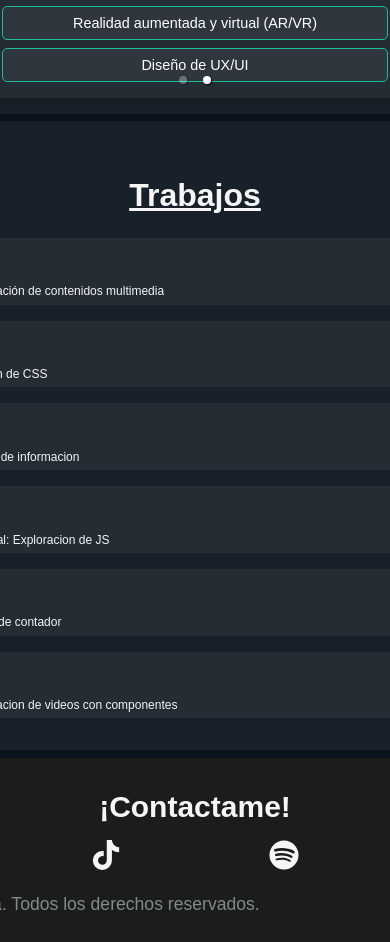
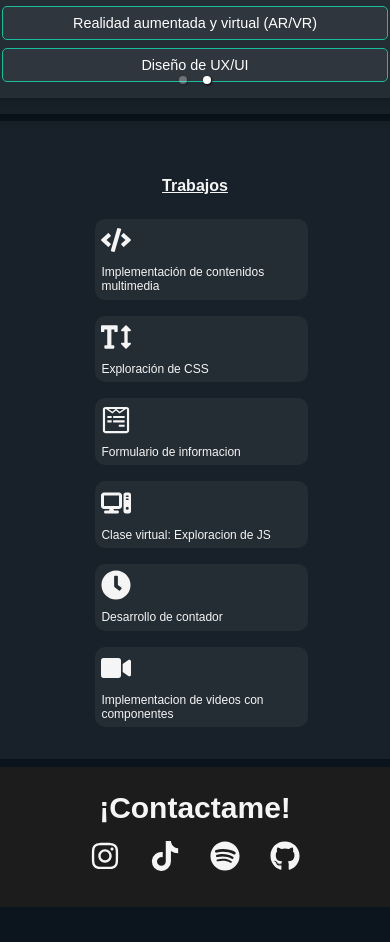
Before and after one commit to DanielMaca30/2_PORTAFOLIO, a React (Vite) app: page / in a window 390 px wide. Shown: the part 845-1787 px from the top of the page. After the commit the page ends 1752 px from the top, so only its background shows below. Built offline with nearby package versions, Linux system fonts and the light colour scheme.

Commit message:
correccion finalizada

```diff
--- a/src/App.css
+++ b/src/App.css
@@ -250,15 +250,15 @@ ul {
     margin: 0.5rem 0; /* Añade margen para separación */
   }
   .footer {
-    padding: 1.5rem 0; /* Aumenta el padding */
+    padding: 1rem 0; /* Aumenta el padding */
     font-size: 1rem; /* Asegura que el texto no sea demasiado pequeño */
     width: 100%; /* Asegura que el footer ocupe todo el ancho */
+    text-align: center; /* Para centrar todos los elementos */
   }
 
   .footer .social-icons {
     display: flex; /* Asegura que los iconos estén en línea */
-    justify-content: space-around; /* Espacia los iconos uniformemente */
-    gap: 10px; /* Reducir la distancia entre iconos */
+    gap: 30px; /* Reducir la distancia entre iconos */
     flex-direction: row; /* Mantenerlos en fila horizontal */
   }
 }
--- a/src/components/Footer.jsx
+++ b/src/components/Footer.jsx
@@ -8,10 +8,9 @@ const Footer = () => {
       <div className="social-icons">
         <a href="https://www.instagram.com/daniel.maca_/"><FaInstagram size={30} /></a>
         <a href="https://www.tiktok.com/@daniel.maca?_t=8p6THZe4YNh&_r=1"><FaTiktok size={30} /></a>
-        <a href="https://open.spotify.com/user/19j2tuz5hfg..."><FaSpotify size={30} /></a>
-        <a href="https://github.com/DanielMaca30"><FaGithub size={30} /></a>
+        <a href="https://open.spotify.com/user/19jr1dks22avp7rxnjzsh9tn1?si=yAb8letER-6gplfET8PYEQ"><FaSpotify size={30} /></a>
+        <a href="https://github.com/DanielMaca30?tab=repositories"><FaGithub size={30} /></a>
       </div>
-      <p>&copy; 2024 Daniel Maca. Todos los derechos reservados.</p>
     </footer>
   );
 };
--- a/src/index.css
+++ b/src/index.css
@@ -78,7 +78,7 @@ section, .skill, .carousel {
 
 h2 {
   text-align: center;
-  font-size: 2rem;
+  font-size: 0rem;
   margin: 1.5rem 0;
   text-decoration: underline; /* Subrayado para decoración */
 }
@@ -175,6 +175,10 @@ p {
     z-index: 100;
   }
 
+h2{
+  font-size: 100%;
+}
+
   .header nav ul.show-menu {
     display: flex;
     justify-content: center; /* Centrar los elementos */
@@ -204,8 +208,7 @@ p {
   .hamburger {
     display: block; /* Mostrar ícono de menú hamburguesa en pantallas pequeñas */
   }
-}
-@media (max-width: 768px) {
+
   .about-me {
     flex-direction: column; /* Alineación en columna */
     text-align: center;
@@ -220,20 +223,7 @@ p {
     padding-left: 0;
     text-align: center;
   }
-}
 
-
-
-/* Ajustes para pantallas aún más pequeñas */
-@media (max-width: 480px) {
-  .skills-list li {
-    width: 90%; /* Asegura que el panel no sea muy ancho */
-    padding: 0.4rem; /* Reducir el padding */
-  }
-}
-
-/* Ajustes para el deslizador de habilidades en pantallas pequeñas */
-@media (max-width: 768px) {
   .carousel {
     max-width: 90%; /* Reducir el ancho del deslizador en móviles */
     margin: 0 auto; /* Centrar el deslizador */
@@ -252,25 +242,21 @@ p {
   }
 
   .works {
-    padding: 2rem 0rem; /* Padding alrededor de la sección */
+    padding: 2rem 7rem; /* Padding alrededor de la sección */
     margin: 0 auto; /* Centrar la sección */
-    max-width: 600px; /* Limitar el ancho de la sección para hacerla más angosta */
+    max-width: 200px; /* Limitar el ancho de la sección para hacerla más angosta */
     margin-bottom: 1%;
     margin-top: 1%;
   }
 
   .works-list li {
-    width: 85%; /* Reducir aún más el ancho en móviles */
+    width: 100%; /* Reducir aún más el ancho en móviles */
     padding: 0.4rem; /* Ajustar el padding para que los botones sean más compactos */
-    font-size: 0.8rem; /* Reducir el tamaño de la letra */
+    font-size: 0.2rem; /* Reducir el tamaño de la letra */
+    margin: 0 auto;
   }
 
   .works-list li span {
     font-size: 0.75rem; /* Reducir el tamaño de la letra dentro de los botones */
   }
 }
-
-/* Ajustes para pantallas muy pequeñas (móviles) */
-@media (max-width: 480px) {
-
-}
```
